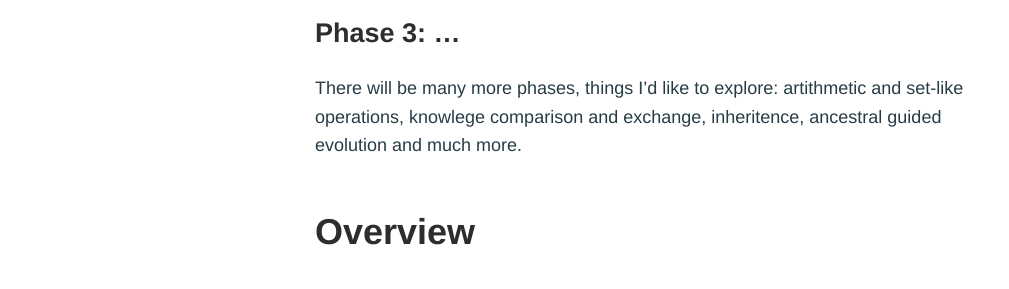
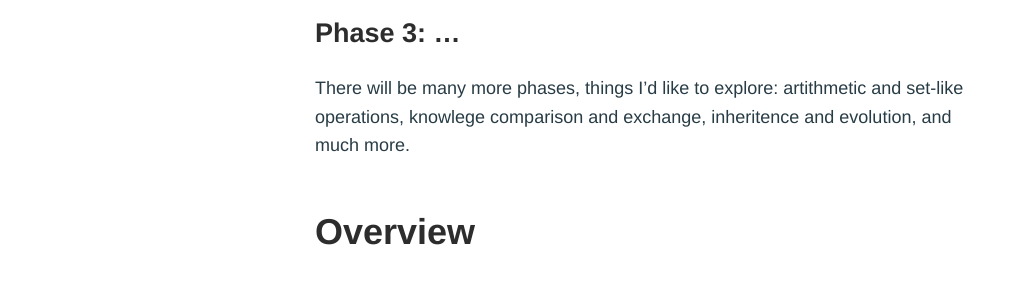
Before and after one commit to SeanPackham/seanpackham.github.io, a Jekyll site: the page built from _projects/flow.md, in a window 1280 px wide. Shown: the part 944-1233 px from the top of the page, without its empty margins (0-1009 px from the left). Built offline with Jekyll 4.4.1, drawn with Linux system fonts in a browser that asks for light colours.

Commit message:
Simplified future idea

```diff
--- a/_projects/flow.md
+++ b/_projects/flow.md
@@ -49,7 +49,7 @@ In Phase 2 I'll step up the complexity and work with digraphs. I'm not sure what
 
 ## Phase 3: ...
 
-There will be many more phases, things I'd like to explore: artithmetic and set-like operations, knowlege comparison and exchange, inheritence, ancestral guided evolution and much more.
+There will be many more phases, things I'd like to explore: artithmetic and set-like operations, knowlege comparison and exchange, inheritence and evolution, and much more.
 
 
 [includes/flow]: https://github.com/seanpackham/seanpackham.github.io/blob/master/_includes/flow.html
```
